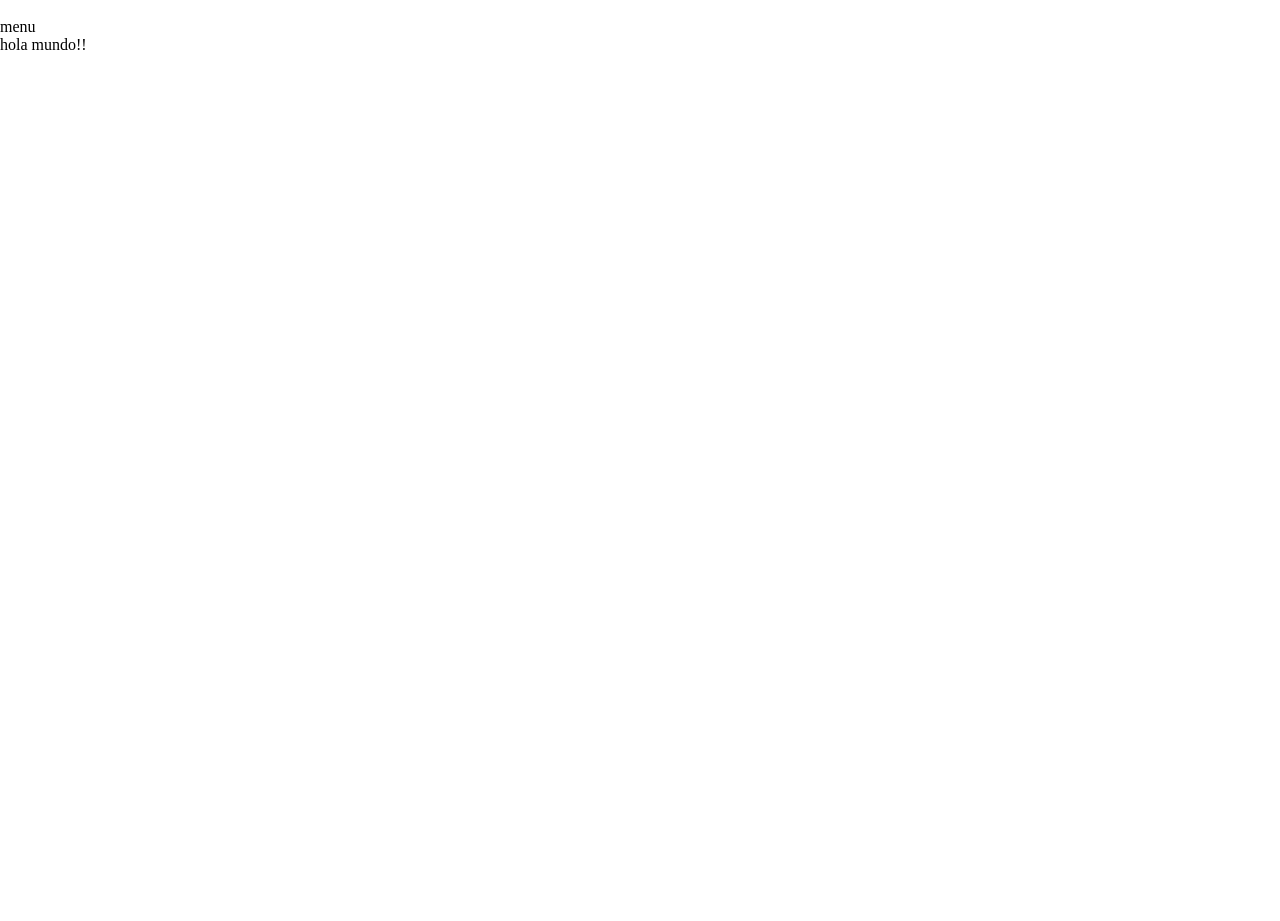
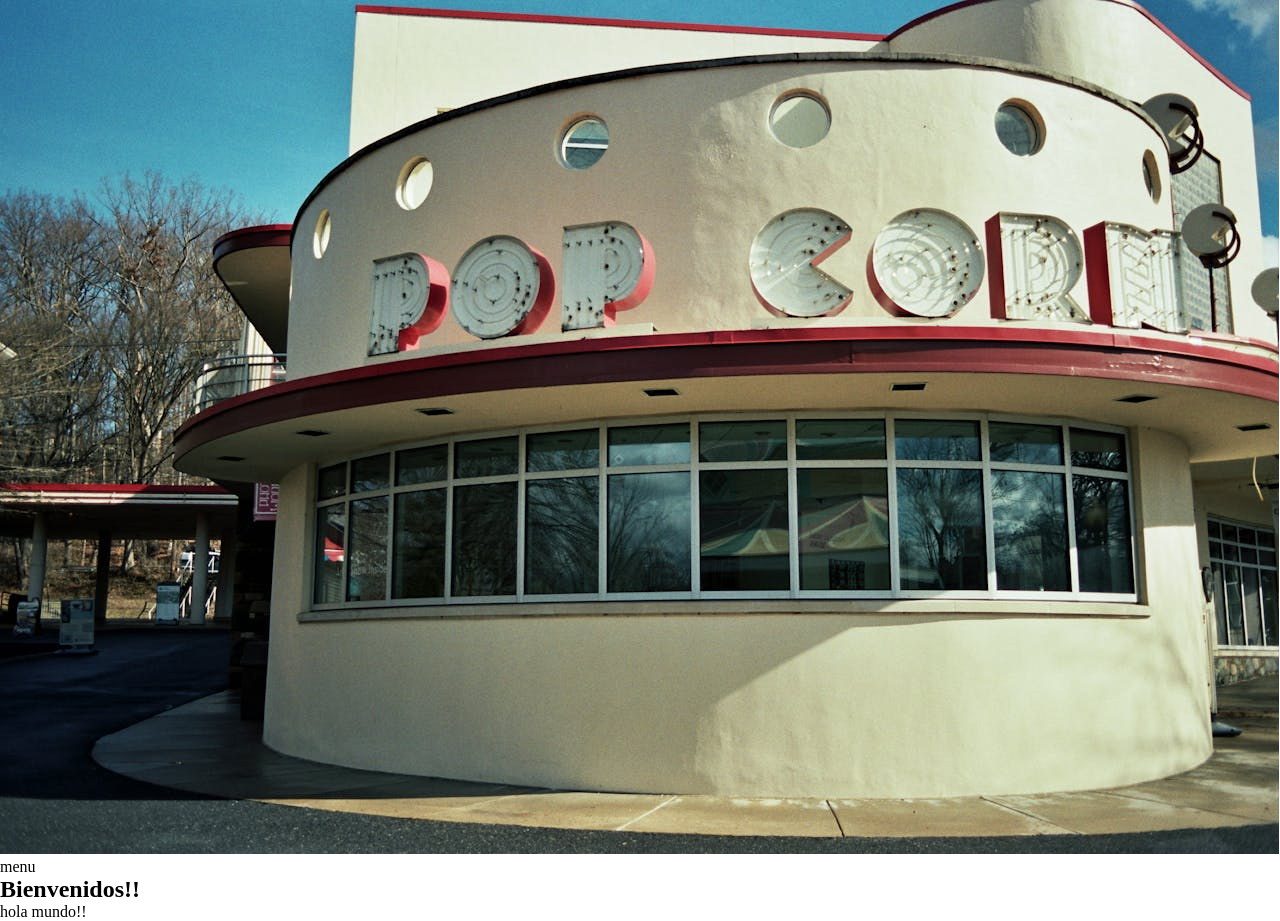
Before and after one commit to josecondori-ai/miproyectonuevo, a plain HTML site: page index.html in a window 1280 px wide. Before the commit the page ends 800 px from the top, so only its background shows below. Drawn offline with Linux system fonts and the light colour scheme.

Commit message:
agregue una imagen

```diff
--- a/index.html
+++ b/index.html
@@ -8,11 +8,12 @@
 </head>
 <body>
     <header>
-        <img src="" alt="">
+        <img src="img/img1.jpg" alt="">
         <p>menu</p>
     </header>
     <main>
         <section>
+            <h1>Bienvenidos!!</h1>
             <p>hola mundo!!</p>
         </section>
     </main>
```
